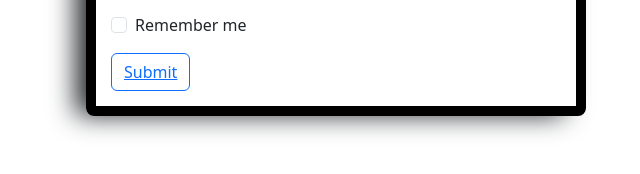
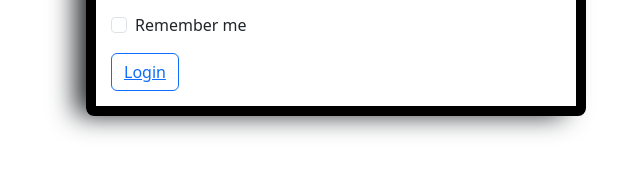
Before and after one commit to BattungQ-LP9T/Q4-Quiz2, a plain HTML site: page index.html in a window 1280 px wide. Shown: the part 200-374 px from the top of the page, 304-944 px from the left. Drawn offline with nearby package versions, Linux system fonts and the light colour scheme.

Commit message:
Update index.html

```diff
--- a/index.html
+++ b/index.html
@@ -46,7 +46,7 @@ body{
         <input class="form-check-input" type="checkbox" name="remember"> Remember me
       </label>
     </div>
-    <button type="submit" class="btn btn-primary"><a href="mainpage.html">Submit</a></button>
+    <button type="submit" class="btn btn-primary"><a href="mainpage.html">Login</a></button>
   </form>
 </div>
 
```
